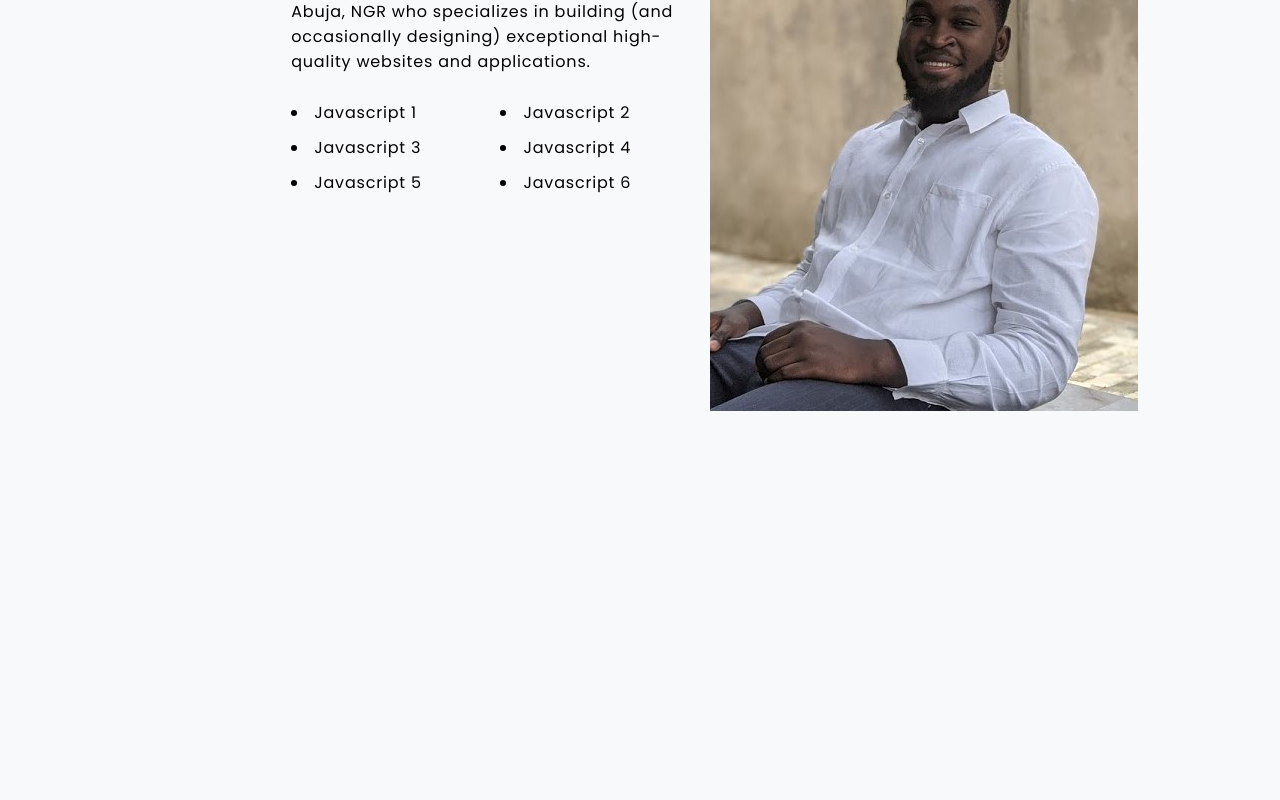
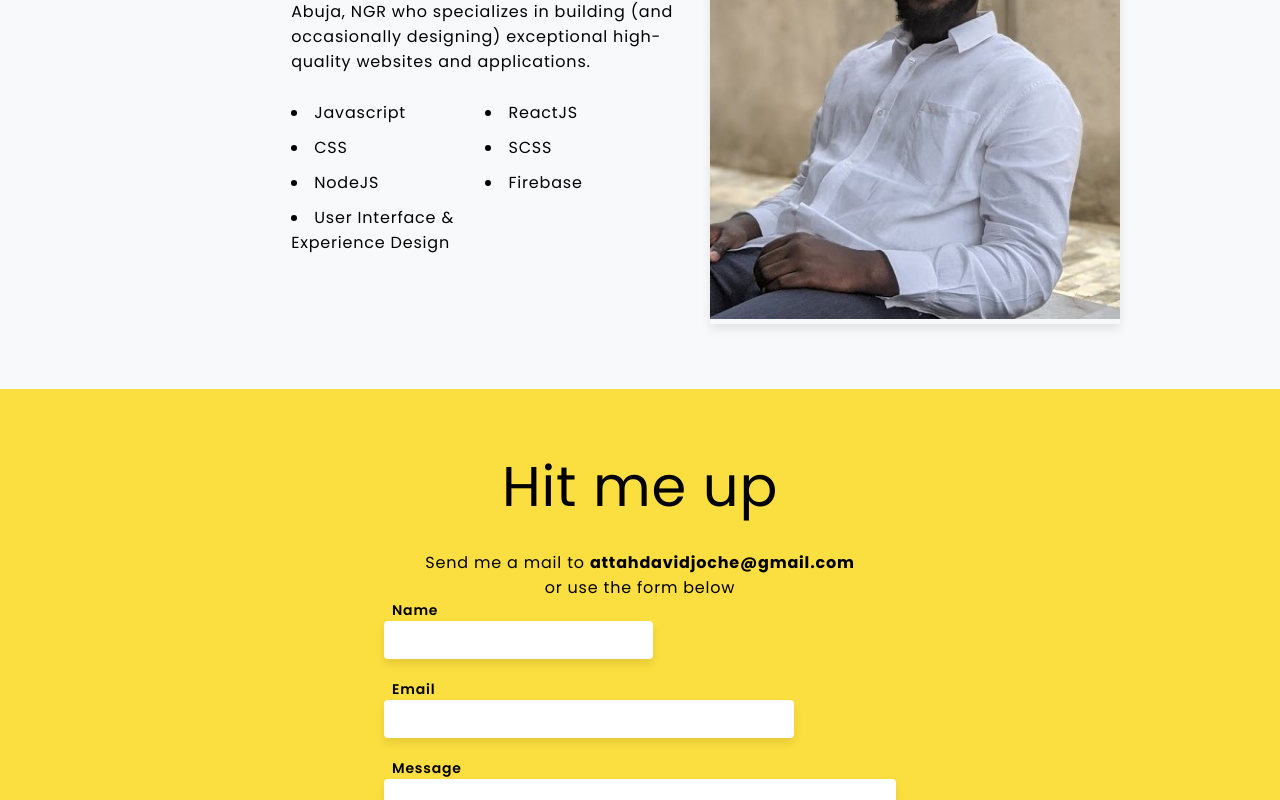
Before and after one commit to JocheAttah/portfolio_web, a React (Create React App) app: page / in a window 1280 px wide. Shown: the part 1840-2640 px from the top of the page. Before the commit the page ends 2258 px from the top, so only its background shows below. Built offline with nearby package versions, Linux system fonts and the light colour scheme; no server answers; the database is empty.

Commit message:
done contact ui

```diff
--- a/src/assets/scss/abstracts/_variables.scss
+++ b/src/assets/scss/abstracts/_variables.scss
@@ -20,6 +20,7 @@ $color-header-primary: #21252a;
 $color-header-secondary: #adb5bd;
 $color-font: #343a40;
 $color-dark-grey: #707070;
+$color-gold: #FBDE3F;
 
 $color-shadow: rgba(0, 0, 0, 0.09);
 
--- a/src/assets/scss/components/_button.scss
+++ b/src/assets/scss/components/_button.scss
@@ -25,6 +25,15 @@
   &:focus {
     outline: none;
     transform: translateY(-1px);
-        box-shadow: 0 .5rem 1rem $color-shadow;
+    box-shadow: 0 0.5rem 1rem $color-shadow;
+  }
+
+  &__black {
+    background-color: black;
+    width: 100%;
+  }
+
+  &__icon{
+    color: white;
   }
 }
--- a/src/assets/scss/layouts/_about.scss
+++ b/src/assets/scss/layouts/_about.scss
@@ -31,15 +31,27 @@
   &__tech {
     width: 50%;
     margin-bottom: 1rem;
+    // font-weight: 400;
   }
 
   &__right {
     width: 40%;
+    position: relative;
+    margin-left: 3rem;
   }
 
-  &__imageContainer{
-      width:39.2rem;
-      height: 44.5rem;
-      background-color: chocolate;
+  &__imageContainer {
+    width: 39.2rem;
+    height: 44.5rem;
+    // background-color: chocolate;
+  }
+  &__Image {
+    object-fit: contain;
+    width: 41rem;
+    height: 50rem;
+    position: absolute;
+    top: -5rem;
+    box-shadow: 0 0.5rem 1rem $color-shadow;
+
   }
 }
--- /dev/null
+++ b/src/assets/scss/layouts/_contact.scss
@@ -0,0 +1,65 @@
+.contact {
+  background-color: $color-gold;
+  // text-align: center;
+
+  &__contents {
+    width: 40%;
+    margin: auto auto;
+    padding-top: 7rem;
+    padding-bottom: 7rem;
+    font-size: $font-size-norms;
+  }
+
+  &__heading {
+    text-align: center;
+    font-size: 5.6rem;
+    line-height: 1;
+    margin-bottom: 3.55rem;
+  }
+
+  &__paragraph {
+    text-align: center;
+
+    & > span {
+      font-weight: 700;
+    }
+  }
+
+  &__inputs {
+    display: flex;
+    flex-direction: column;
+  }
+
+  &__input {
+    display: flex;
+    flex-direction: column;
+  }
+
+  &__name,
+  &__email,
+  &__message {
+    padding: 1rem 1rem;
+    outline: none;
+    border: none;
+    margin-bottom: 2rem;
+    border-radius: .4rem;
+    font-size: $font-size-norms;
+    box-shadow: 0 0.5rem 1rem $color-shadow;
+
+
+  }
+
+  &__label{
+      padding-left: .8rem;
+      font-weight: 600;
+      font-size: $font-size-small;
+  }
+
+  &__name{
+      width:52.5%
+  }
+
+  &__email{
+      width: 80%
+  }
+}
--- a/src/assets/scss/layouts/_module.scss
+++ b/src/assets/scss/layouts/_module.scss
@@ -4,3 +4,4 @@
 @import 'featured';
 @import 'others';
 @import 'about';
+@import 'contact';
--- a/src/components/About.jsx
+++ b/src/components/About.jsx
@@ -1,6 +1,6 @@
 import React from "react";
 import myImage from "../assets/images/Attah.jpg";
-// import imgsvg from "";
+// import imgsvg from '../assets/images/dots.png';
 
 function About() {
   return (
@@ -19,18 +19,20 @@ function About() {
             </div>
 
             <div className="about__techs">
-              <li className="about__tech">Javascript 1</li>
-              <li className="about__tech">Javascript 2</li>
-              <li className="about__tech">Javascript 3</li>
-              <li className="about__tech">Javascript 4</li>
-              <li className="about__tech">Javascript 5</li>
-              <li className="about__tech">Javascript 6</li>
+              <li className="about__tech">Javascript</li>
+              <li className="about__tech">ReactJS</li>
+              <li className="about__tech">CSS</li>
+              <li className="about__tech">SCSS</li>
+              <li className="about__tech">NodeJS</li>
+              <li className="about__tech">Firebase</li>
+              <li className="about__tech">User Interface & Experience Design</li>
+
             </div>
           </div>
           <div className="about__right">
-            <div className="about__svgContainer">
-              <img className="about__svg" src="" alt="" />
-            </div>
+            {/* <div className="about__svgContainer"> */}
+              {/* <img className="about__svg" src={imgsvg} alt="" /> */}
+            {/* </div> */}
             <div className="about__imageContainer">
               <img className="about__Image" src={myImage} alt="" />
             </div>
--- /dev/null
+++ b/src/components/Contact.jsx
@@ -0,0 +1,40 @@
+import React from "react";
+// import sendIcon from "../assets/icons/send.svg"
+
+function Contact() {
+  return (
+    <div className="contact">
+      <div className="contact__contents">
+        <div className="contact__heading">Hit me up</div>
+        <p className="contact__paragraph">
+          Send me a mail to <span>attahdavidjoche@gmail.com</span> <br /> or use
+          the form below
+        </p>
+
+        <form action="" className="contact__inputs">
+          <div className="contact__input">
+            <label htmlFor="name" className="contact__label ">
+              Name
+            </label>
+            <input type="text" className="contact__name" name="name"/>
+          </div>
+          <div className="contact__input">
+            <label htmlFor="email" className="contact__label" >
+              Email
+            </label>
+            <input type="email" className="contact__email" name="email" />
+          </div>
+          <div className="contact__input">
+            <label htmlFor="message" className="contact__label">
+              Message
+            </label>
+            <textarea className="contact__message" name="message" id="" cols="30" rows="10"></textarea>
+          </div>
+          <button className="btn btn__black">SEND </button>
+        </form>
+      </div>
+    </div>
+  );
+}
+
+export default Contact;
--- a/src/routes/routes.jsx
+++ b/src/routes/routes.jsx
@@ -5,6 +5,7 @@ import Main from "../components/Main";
 import Featured from "../components/Featured";
 import Others from "../components/Others";
 import About from "../components/About";
+import Contact from "../components/Contact";
 
 function routes() {
   return (
@@ -16,6 +17,7 @@ function routes() {
           <Featured />
           <Others />
           <About />
+          <Contact />
         </Route>
       </Switch>
     </Router>
```
Also changed, not shown: src/assets/icons/send.png (added), src/assets/icons/send.svg (added). Lines whose indentation alone changed are shown as unchanged.
